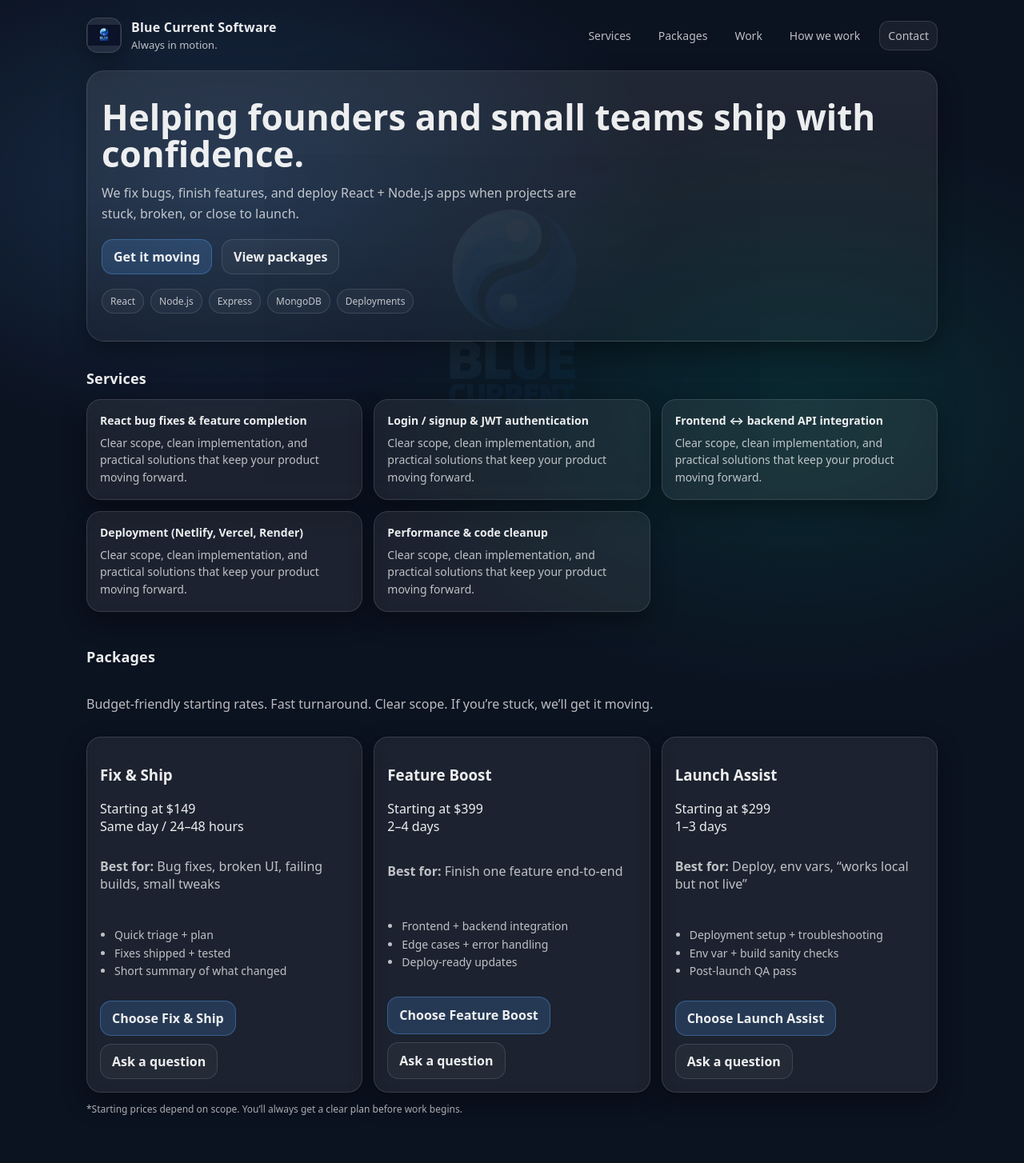
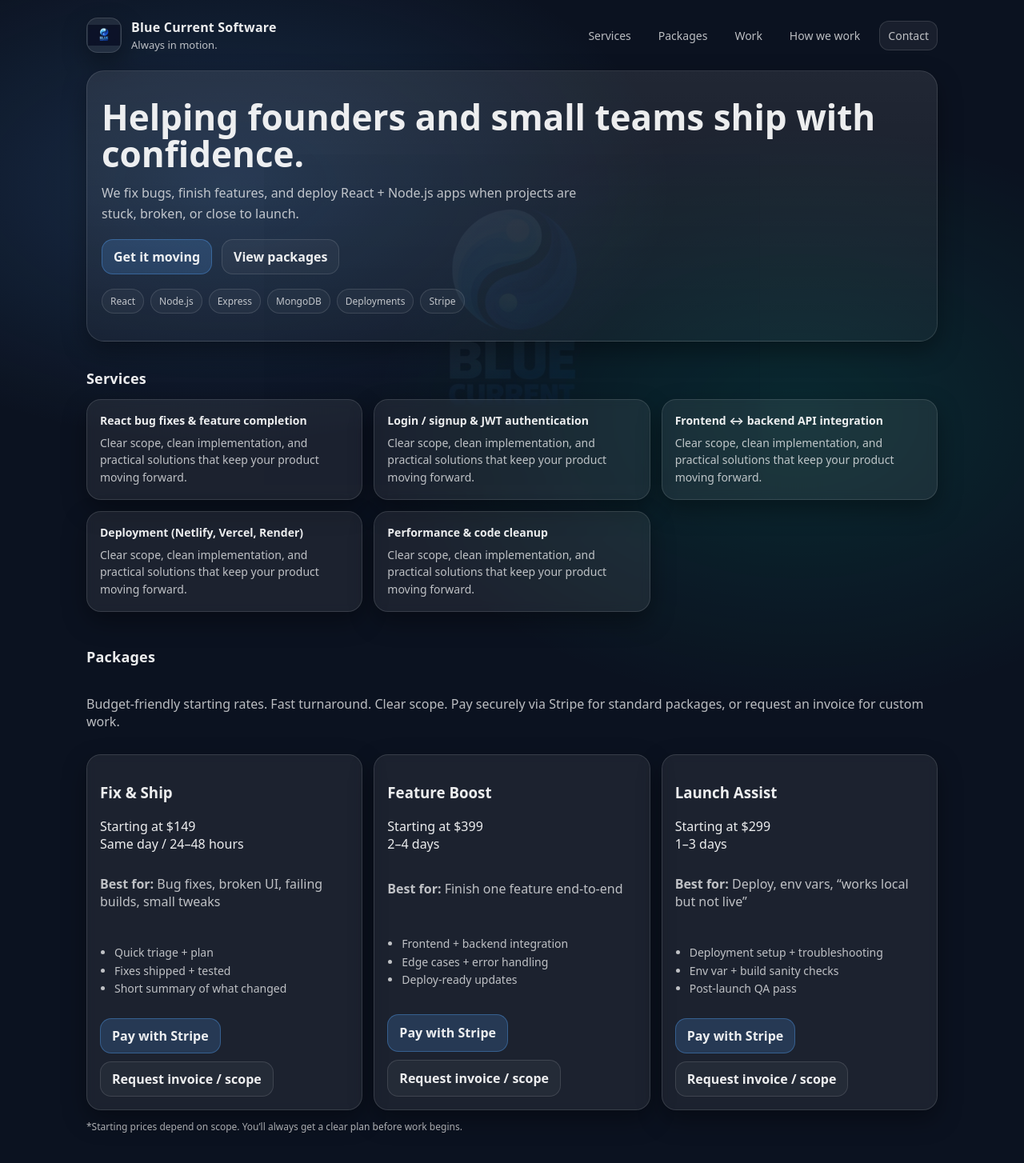
Before and after one commit to kmazza-hub/blue-current-software, a React (Vite) app: page / in a window 1280 px wide. Shown: the top 1454 px of the page at 80% size. Built offline with nearby package versions, Linux system fonts and the light colour scheme.

Commit message:
Add Stripe payment links for packages

```diff
--- a/src/App.jsx
+++ b/src/App.jsx
@@ -17,6 +17,11 @@ const whoWeHelp = [
 
 const emailTo = "bluecurrentsoftware@gmail.com";
 const baseSubject = "Project Inquiry - Blue Current Software";
+
+// ✅ PASTE YOUR STRIPE PAYMENT LINKS HERE (from Stripe → Payment Links)
+const STRIPE_FIX_AND_SHIP_URL = "PASTE_STRIPE_PAYMENT_LINK_HERE";
+const STRIPE_FEATURE_BOOST_URL = "PASTE_STRIPE_PAYMENT_LINK_HERE";
+const STRIPE_LAUNCH_ASSIST_URL = "PASTE_STRIPE_PAYMENT_LINK_HERE";
 
 const buildMailto = ({ subjectSuffix, bodyIntro }) => {
   const subject = subjectSuffix ? `${baseSubject} (${subjectSuffix})` : baseSubject;
@@ -45,6 +50,7 @@ const packages = [
     time: "Same day / 24–48 hours",
     bestFor: "Bug fixes, broken UI, failing builds, small tweaks",
     includes: ["Quick triage + plan", "Fixes shipped + tested", "Short summary of what changed"],
+    stripeUrl: STRIPE_FIX_AND_SHIP_URL,
   },
   {
     name: "Feature Boost",
@@ -52,6 +58,7 @@ const packages = [
     time: "2–4 days",
     bestFor: "Finish one feature end-to-end",
     includes: ["Frontend + backend integration", "Edge cases + error handling", "Deploy-ready updates"],
+    stripeUrl: STRIPE_FEATURE_BOOST_URL,
   },
   {
     name: "Launch Assist",
@@ -59,6 +66,7 @@ const packages = [
     time: "1–3 days",
     bestFor: "Deploy, env vars, “works local but not live”",
     includes: ["Deployment setup + troubleshooting", "Env var + build sanity checks", "Post-launch QA pass"],
+    stripeUrl: STRIPE_LAUNCH_ASSIST_URL,
   },
 ];
 
@@ -140,7 +148,6 @@ export default function App() {
         </nav>
       </header>
 
-
       <main>
         <section className="hero">
           <h1>Helping founders and small teams ship with confidence.</h1>
@@ -164,6 +171,7 @@ export default function App() {
             <span>Express</span>
             <span>MongoDB</span>
             <span>Deployments</span>
+            <span>Stripe</span>
           </div>
         </section>
 
@@ -182,13 +190,12 @@ export default function App() {
           </div>
         </section>
 
-        {/* Packages */}
         <section className="section" id="packages">
           <div className="sectionHeader">
             <h2>Packages</h2>
             <p className="muted">
-              Budget-friendly starting rates. Fast turnaround. Clear scope. If you’re stuck, we’ll
-              get it moving.
+              Budget-friendly starting rates. Fast turnaround. Clear scope.
+              Pay securely via Stripe for standard packages, or request an invoice for custom work.
             </p>
           </div>
 
@@ -212,17 +219,25 @@ export default function App() {
                 </ul>
 
                 <div className="pkgCtas">
+                  {/* Stripe payment link */}
                   <a
                     className="button primary"
+                    href={p.stripeUrl}
+                    target="_blank"
+                    rel="noopener noreferrer"
+                  >
+                    Pay with Stripe
+                  </a>
+
+                  {/* Invoice / scope email */}
+                  <a
+                    className="button ghost"
                     href={buildMailto({
                       subjectSuffix: p.name,
-                      bodyIntro: `I’m interested in the ${p.name} package.`,
+                      bodyIntro: `I’m interested in the ${p.name} package. Please confirm scope and next steps.`,
                     })}
                   >
-                    Choose {p.name}
-                  </a>
-                  <a className="button ghost" href="#contact">
-                    Ask a question
+                    Request invoice / scope
                   </a>
                 </div>
               </div>
@@ -234,7 +249,6 @@ export default function App() {
           </p>
         </section>
 
-        {/* Work */}
         <section className="section" id="work">
           <div className="sectionHeader">
             <h2>Selected work</h2>
@@ -350,6 +364,11 @@ export default function App() {
                 {emailTo}
               </a>
             </p>
+
+            <p className="finePrint">
+              Payments for standard packages are processed securely via Stripe. For custom scope, we
+              send a one-time Stripe invoice.
+            </p>
           </div>
         </section>
       </main>
```
Lines whose indentation alone changed are shown as unchanged.
